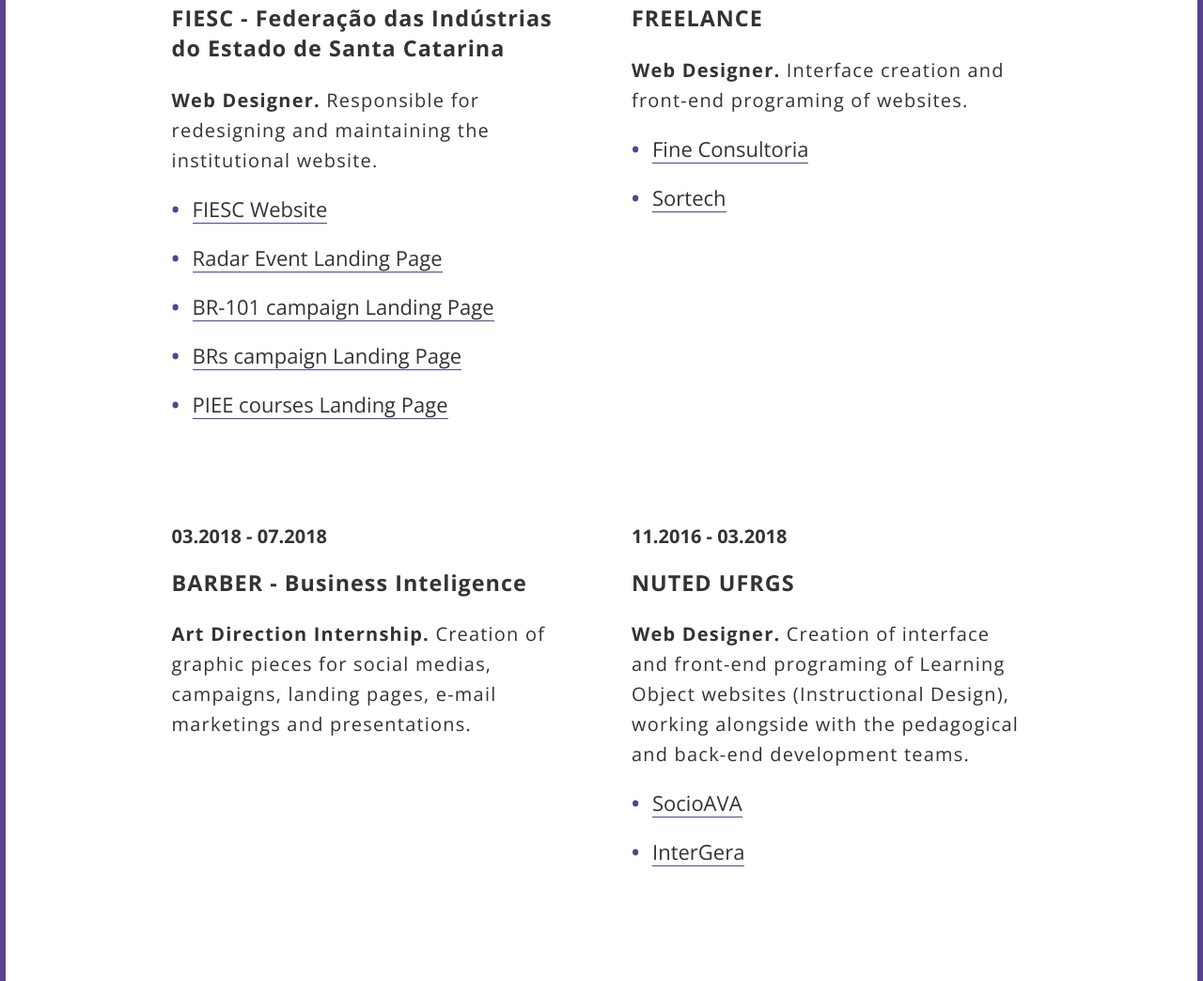
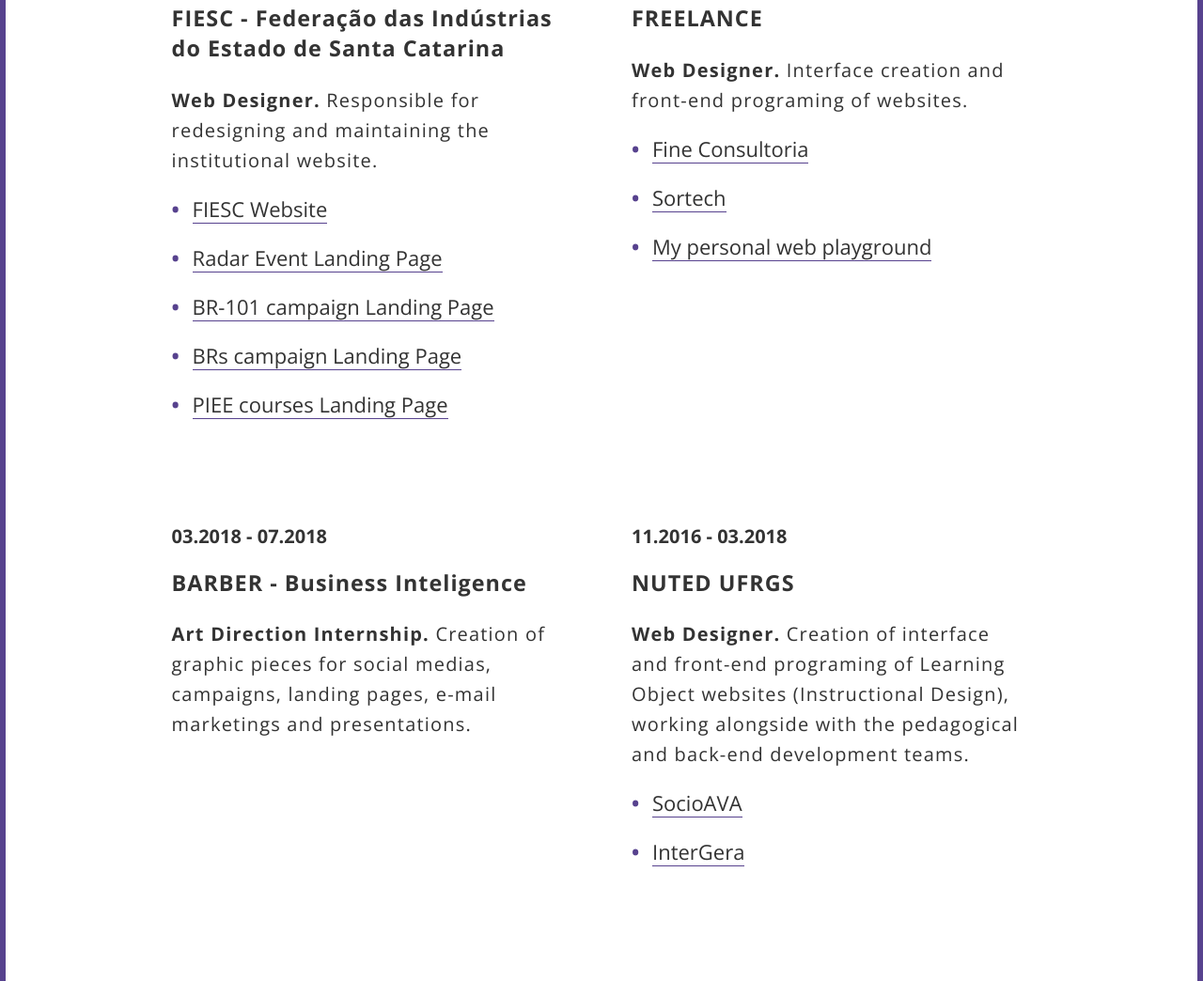
Before and after one commit to rafffoz/rafael-martini, a plain HTML site: page index.html in a window 1280 px wide. Shown: the part 959-2003 px from the top of the page at 94% size. Drawn offline with nearby package versions, Linux system fonts and the light colour scheme; a web font is replaced by a local one.

Commit message:
Add Project
Add my web playground projects on freelance links.

```diff
--- a/index.html
+++ b/index.html
@@ -95,6 +95,7 @@
 			<li>FIESC</li>
 			<li>BR101</li>
 			<li>Radar</li>
+			<li>Carol</li>
 		</ul>
 	</section>
 -->
@@ -124,6 +125,7 @@
 						<ul>
 							<li><a href="https://fineconsultoria.com.br/" target="_blank" rel="noopener noreferrer">Fine Consultoria</a></li>
 							<li><a href="https://sortechortodontia.com/" target="_blank" rel="noopener noreferrer">Sortech</a></li>
+							<li><a href="https://rfm-sandbox.netlify.app" target="_blank" rel="noopener noreferrer">My personal web playground</a></li>
 						</ul>
 					</div>
 				</li>
```
